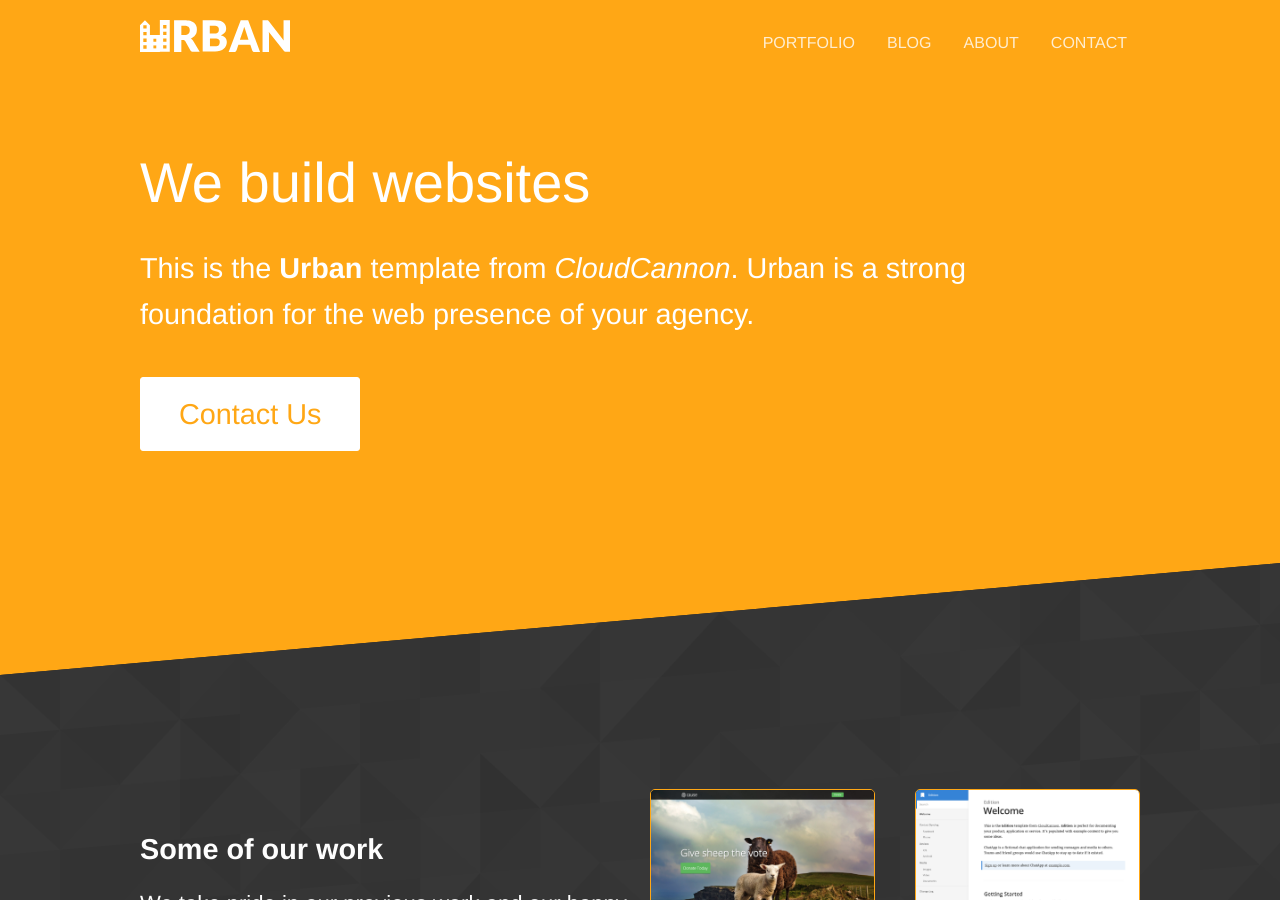
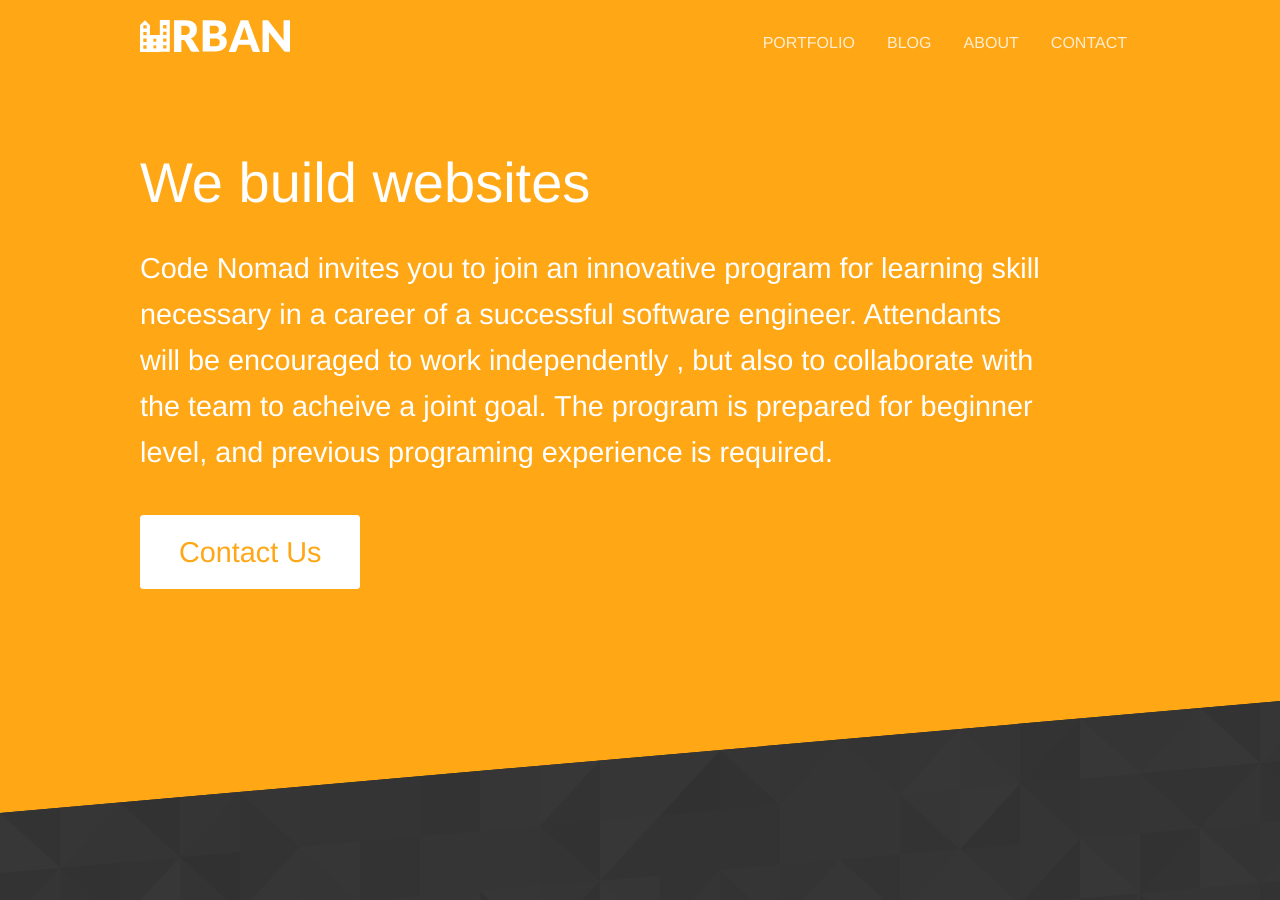
Before and after one commit to lexlegis/codenomad, a Jekyll site: the page built from index.html, in a window 1280 px wide and 900 px high. Built offline with Jekyll 4.4.1, drawn with Linux system fonts in a browser that asks for light colours.

Commit message:
Update index.html

```diff
--- a/index.html
+++ b/index.html
@@ -5,7 +5,9 @@ title: Urban
 <section class="hero diagonal">
 	<div class="container">
 		<h2 class="editable">We build websites</h2>
-		<p class="subtext editable">This is the <strong>Urban</strong> template from <a href="https://cloudcannon.com/">CloudCannon</a>. Urban is a strong foundation for the web presence of your agency.</p>
+		<p class="subtext editable">Code Nomad invites you to join an innovative program for learning skill necessary in a career of a successful software engineer.
+			Attendants will be encouraged to work independently , but also to collaborate with the team to acheive a joint goal.
+			The program is prepared for beginner level, and previous programing experience is required.</p>
 		<p><a class="button alt" href="{{ site.baseurl }}/contact/">Contact Us</a></p>
 	</div>
 </section>
```
